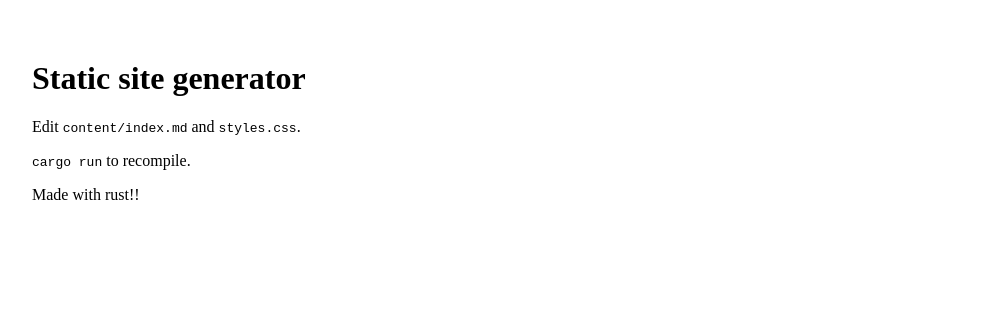
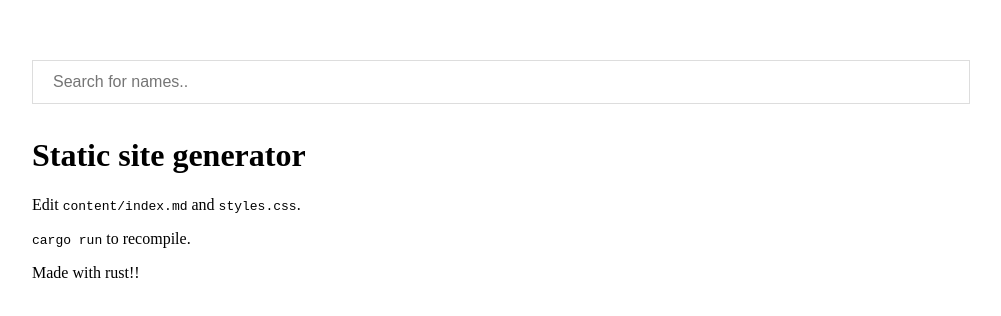
Before and after one commit to 3nya/static-site-generator, a plain HTML site: page index.html in a window 1280 px wide. Shown: the part 132-448 px from the top of the page, without its empty margins (160-1161 px from the left). Drawn offline with Linux system fonts and the light colour scheme.

Commit message:
search bar bc cool

```diff
--- /dev/null
+++ b/components/header.js
@@ -0,0 +1,75 @@
+class Header extends HTMLElement {
+  constructor() {
+    super();
+  }
+
+  connectedCallback() {
+    this.innerHTML = `
+      <input type="text" id="myInput" placeholder="Search for names.." title="Type in a name">
+
+      <ul id="myUL" style="display: none;">
+            // figure out to put items here
+      </ul>
+
+      <style>
+        #myInput {
+            width: 100%;
+            font-size: 16px;
+            padding: 12px 20px;
+            border: 1px solid #ddd;
+            margin-bottom: 12px;
+        }
+
+        #myUL {
+            list-style-type: none;
+            padding: 0;
+            margin: 0;
+        }
+
+        #myUL li a {
+            border: 1px solid #ddd;
+            margin-top: -1px;
+            background-color: #f6f6f6;
+            padding: 12px;
+            text-decoration: none;
+            font-size: 18px;
+            color: black;
+            display: block;
+        }
+
+        #myUL li a:hover:not(.header) {
+          background-color: #eee;
+        }
+      </style>
+    `;
+
+    const input = this.querySelector("#myInput");
+    const ul = this.querySelector("#myUL");
+    const li = ul.getElementsByTagName("li");
+
+    input.addEventListener("keyup", function () {
+        const filter = input.value.toUpperCase();
+        let anyVisible = false;
+        if (filter === "") {
+            ul.style.display = "none";
+            for (let i = 0; i < li.length; i++) {
+                li[i].style.display = "none";
+            }
+        return;
+        }
+        for (let i = 0; i < li.length; i++) {
+            const a = li[i].getElementsByTagName("a")[0];
+            const txtValue = a.textContent || a.innerText;
+            if (txtValue.toUpperCase().indexOf(filter) > -1) {
+                li[i].style.display = "";
+                anyVisible = true;
+            } else {
+            li[i].style.display = "none";
+            }
+        }
+        ul.style.display = anyVisible ? "block" : "none";
+    });
+  }
+}
+
+customElements.define('header-component', Header);
--- a/index.html
+++ b/index.html
@@ -2,7 +2,9 @@
 <html>
 <head>
 <link rel="stylesheet" href="/styles.css">
+<script src="components/header.js" type="text/javascript" defer></script>
 </head>
+<header-component></header-component>
 <h1>Static site generator</h1>
 <p>Edit <code>content/index.md</code> and <code>styles.css</code>.</p>
 <p><code>cargo run</code> to recompile.</p>
```
Also changed, not shown: 1 other file.
